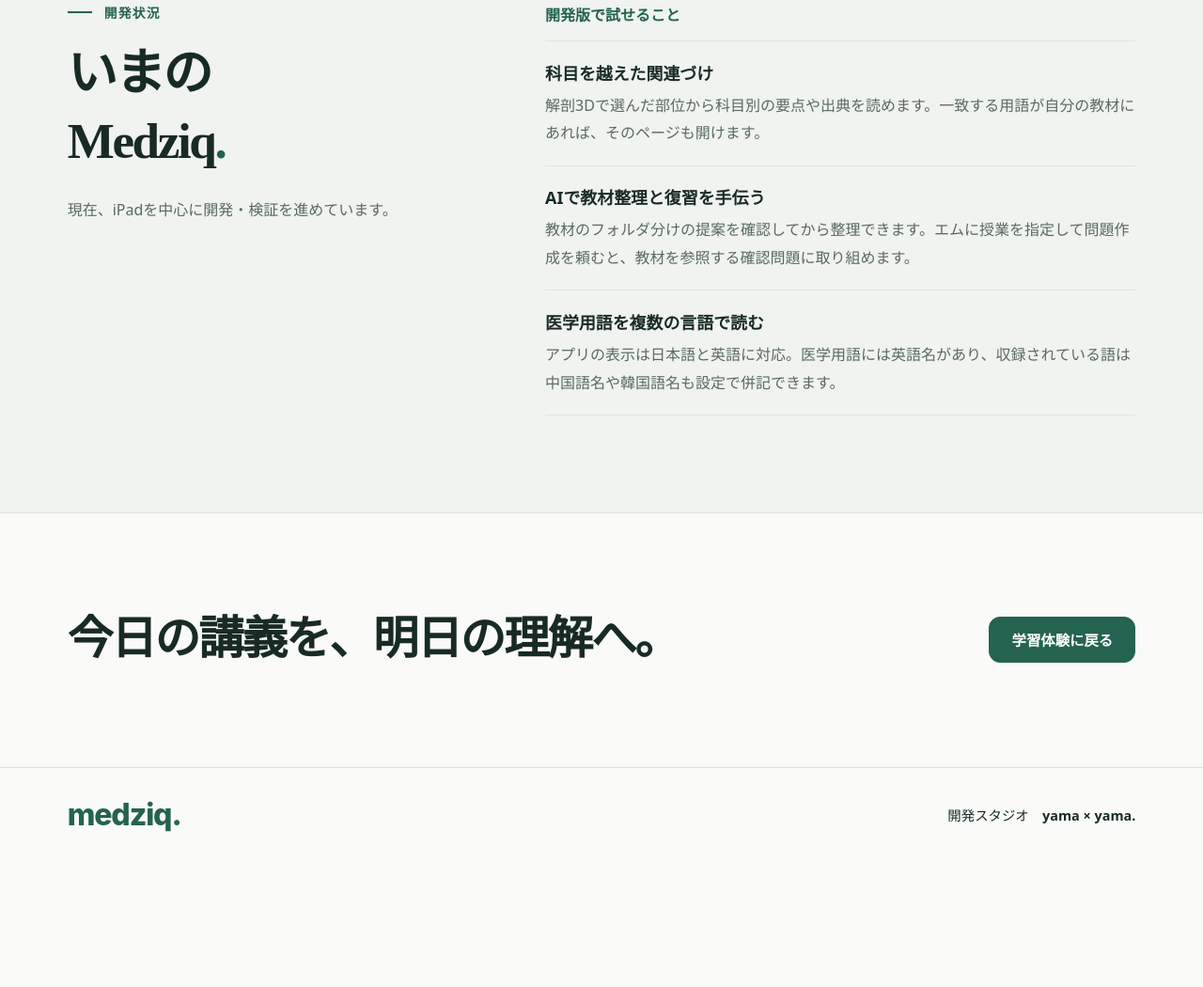
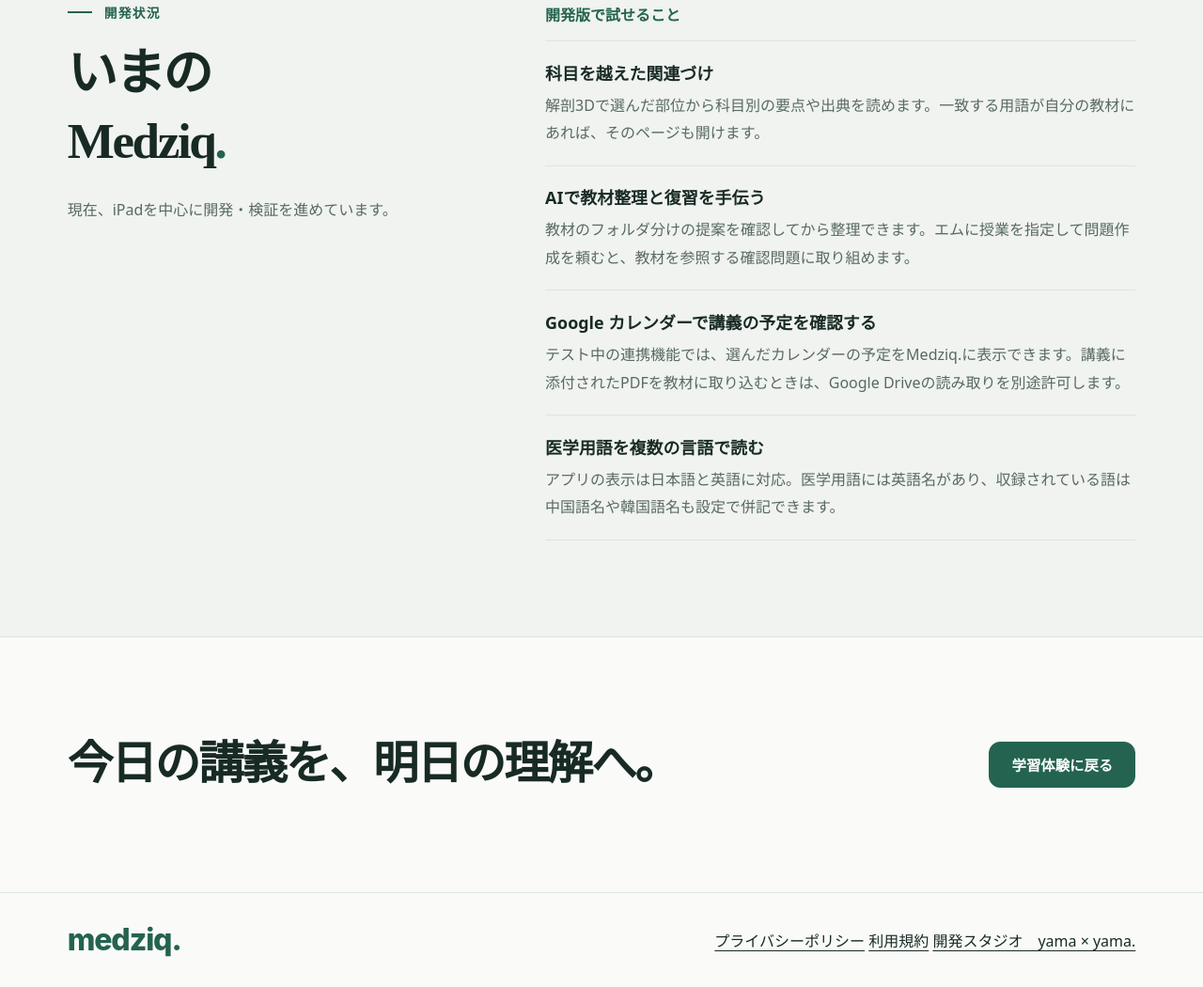
Before and after one commit to yama-x-yama/yamayama-web, a plain HTML site: page site/medziq/index.html in a window 1280 px wide. Shown: the part 3524-4574 px from the top of the page at 94% size. Before the commit the page ends 4441 px from the top, so only its background shows below. Drawn offline with Linux system fonts and the light colour scheme.

Commit message:
Link Medziq privacy and terms from the product homepage

```diff
--- a/site/medziq/index.html
+++ b/site/medziq/index.html
@@ -316,6 +316,8 @@
             <dd>解剖3Dで選んだ部位から科目別の要点や出典を読めます。一致する用語が自分の教材にあれば、そのページも開けます。</dd>
             <dt>AIで教材整理と復習を手伝う</dt>
             <dd>教材のフォルダ分けの提案を確認してから整理できます。エムに授業を指定して問題作成を頼むと、教材を参照する確認問題に取り組めます。</dd>
+            <dt>Google カレンダーで講義の予定を確認する</dt>
+            <dd>テスト中の連携機能では、選んだカレンダーの予定をMedziq.に表示できます。講義に添付されたPDFを教材に取り込むときは、Google Driveの読み取りを別途許可します。</dd>
             <dt>医学用語を複数の言語で読む</dt>
             <dd>アプリの表示は日本語と英語に対応。医学用語には英語名があり、収録されている語は中国語名や韓国語名も設定で併記できます。</dd>
           </dl>
@@ -332,7 +334,11 @@
   <footer class="site-footer">
     <div class="container footer-inner">
       <a class="wordmark" href="#top" aria-label="Medziq. ページの先頭へ">medziq<span>.</span></a>
-      <a href="/#medziq">開発スタジオ　yama × yama.</a>
+      <nav class="footer-links" aria-label="サイト情報">
+        <a href="./privacy/">プライバシーポリシー</a>
+        <a href="./terms/">利用規約</a>
+        <a href="/#medziq">開発スタジオ　yama × yama.</a>
+      </nav>
     </div>
   </footer>
 </body>
```
